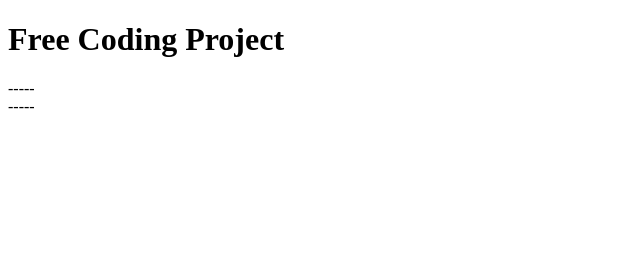
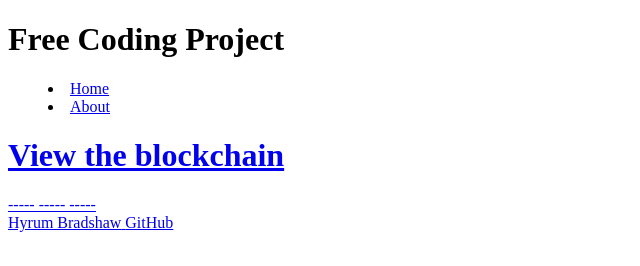
Before and after one commit to hyrumjb/blockchain, a plain HTML site: page index.html in a window 1280 px wide. Shown: the whole page, without its empty margins (0-640 px from the left). Drawn offline with Linux system fonts and the light colour scheme.

Commit message:
Update index.html

```diff
--- a/index.html
+++ b/index.html
@@ -9,14 +9,24 @@
   <body>
     <header>
       <h1>Free Coding Project</h1>
+      <nav>
+        <menu>
+          <li><a href="index.html">Home</li>
+          <li><a href="README.md">About</li>
+        </menu>
+      </nav>
     </header>
 
     <main>
+      <h1>View the blockchain</h1>
+      -----
+      -----
       -----
     </main>
 
     <footer>
-      -----
+      <span class"text-reset">Hyrum Bradshaw</span>
+      <a href="https://github.com/hyrumbradshaw/free_coding_project">GitHub</a>
     </footer>
   </body>
 </html>
```
